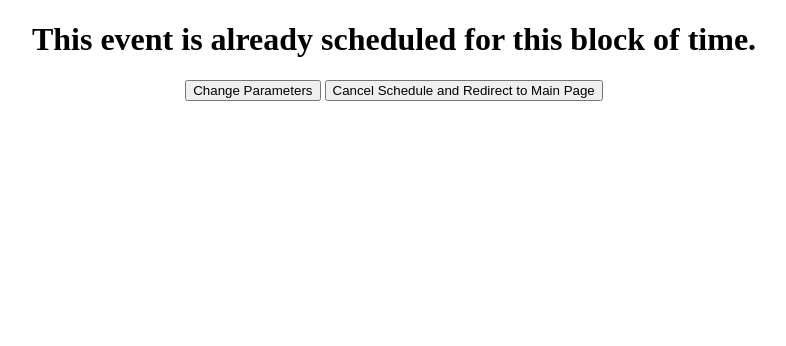
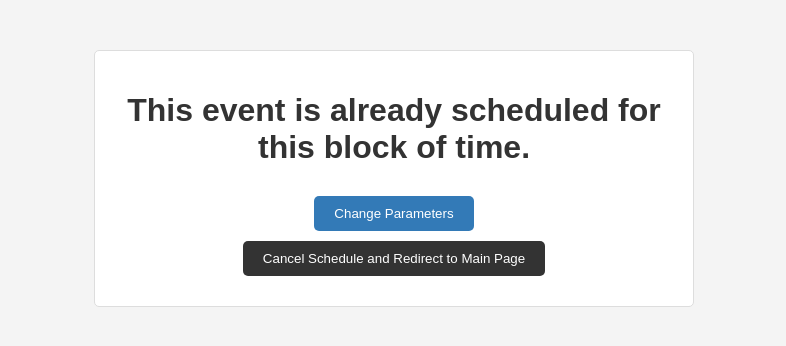
Before and after one commit to dhanr7/Community_Planner, a Python web app: template templates/manual_error.html in a window 1280 px wide. Shown: the top 346 px of the page, without its empty margins (246-1032 px from the left). Run offline with Jinja, Linux system fonts and the light colour scheme; the template is opened without the code that fills it, so the values that code supplies are empty.

Commit message:
manual_error and delete_override_block 4 file change V2

```diff
--- a/static/css/manual_error.css
+++ b/static/css/manual_error.css
@@ -1,4 +1,52 @@
 body {
+    font-family: Arial, sans-serif;
+    margin: 0;
+    padding: 0;
+    background-color: #f4f4f4;
+  }
+
+  .container {
+    max-width: 600px;
+    margin: 0 auto;
+    padding: 20px;
+    box-sizing: border-box;
+    background-color: #fff;
+    border: 1px solid #ddd;
+    border-radius: 5px;
+    margin-top: 50px;
+  }
+
+  h1 {
     text-align: center;
-    font-family: 'Tiro Tamil', serif;
-}
+    margin-bottom: 30px;
+    color: #333;
+  }
+
+  form {
+    display: flex;
+    flex-direction: column;
+    align-items: center;
+  }
+
+  button[type="submit"] {
+    background-color: #333;
+    color: #fff;
+    padding: 10px 20px;
+    border: none;
+    border-radius: 5px;
+    cursor: pointer;
+    transition: background-color 0.3s ease-in-out;
+    margin-bottom: 10px;
+  }
+
+  button[type="submit"]:hover {
+    background-color: #555;
+  }
+
+  button[type="submit"]:first-child {
+    background-color: #337ab7;
+  }
+
+  button[type="submit"]:first-child:hover {
+    background-color: #4e93cc;
+  }
--- a/static/css/new_user.css
+++ b/static/css/new_user.css
@@ -2,7 +2,7 @@ body {
     font-family: Arial, sans-serif;
     margin: 0;
     padding: 0;
-    background-color: #fcf7f7;
+    background-color: #ffffff;
 }
 
 .container {
@@ -36,7 +36,7 @@ label {
 input[type="text"], input[type="password"] {
     padding: 10px;
     margin-bottom: 20px;
-    border: 2px solid #f5f2f2;
+    border: 2px solid #ffffff;
     border-radius: 5px;
     font-size: 16px;
 }
--- a/templates/delete_override_block.html
+++ b/templates/delete_override_block.html
@@ -22,7 +22,7 @@
                 <button type="submit" name="delete_override_button" value="delete_events_button">Delete Event(s)</button>
             </div>
             <div class="event_handler">
-                    <h1> Override Events </h1>
+                <h1>Override Events</h1>
                 <div class="events">
                     {% for x in data %}
                     <input type="checkbox" name="event_input" value=" {{ loop.index0 }} "> {{ x.get("Event Name") }} </input>
--- a/templates/manual_error.html
+++ b/templates/manual_error.html
@@ -7,10 +7,12 @@
     <title>Manual Error</title>
 </head>
 <body>
+    <div class="container">
         <h1>This event is already scheduled for this block of time.</h1>
         <form method="post" id="redirect_params">
             <button type="submit" name="redirect" value="update_params">Change Parameters</button>
             <button type="submit" name="redirect" value="main_redirect">Cancel Schedule and Redirect to Main Page</button>
         </form>
+    </div>
 </body>
 </html>
```
Also changed, not shown: static/css/delete_override_block.css (+35 -6 lines). Lines whose indentation alone changed are shown as unchanged.
